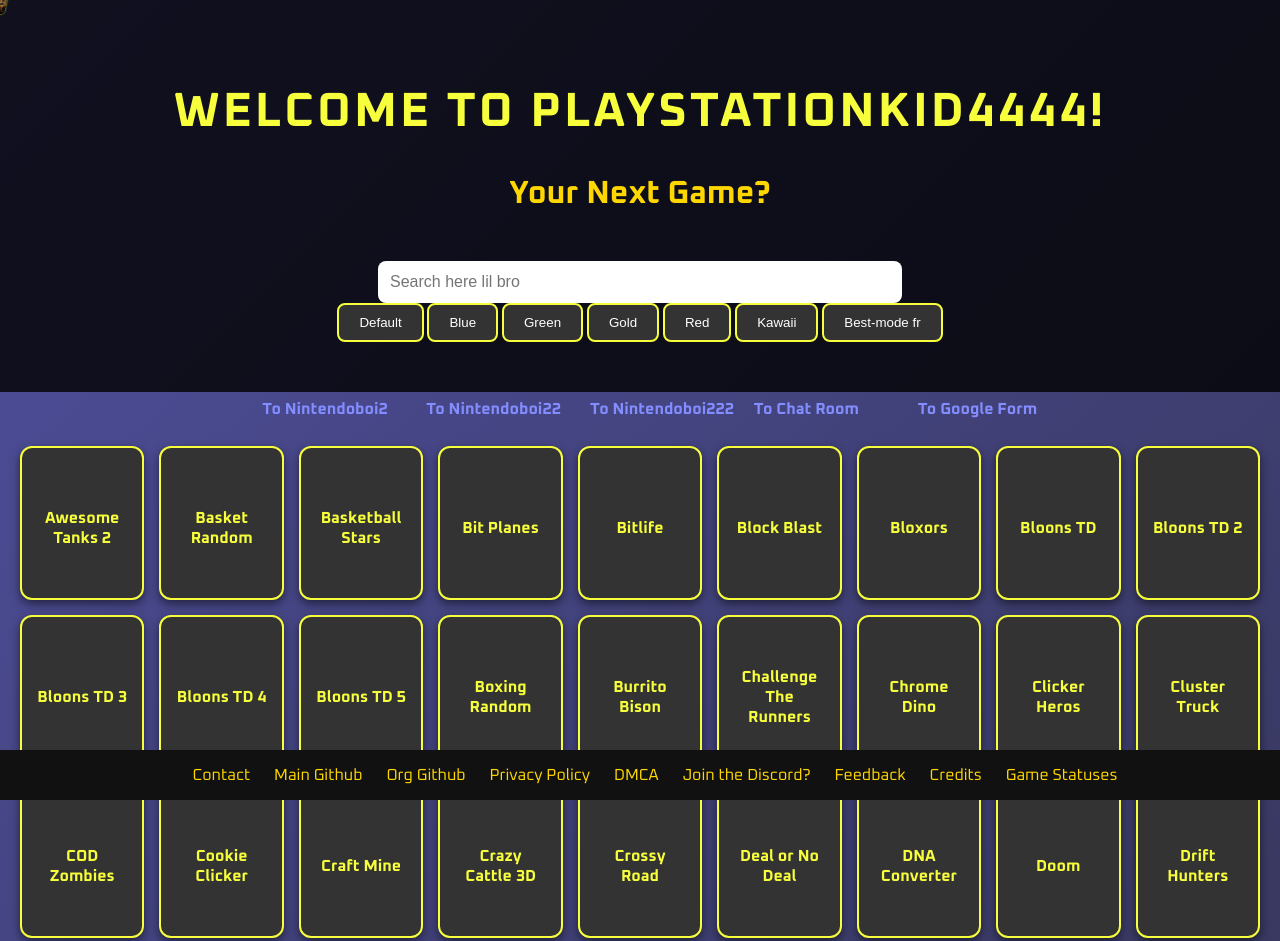
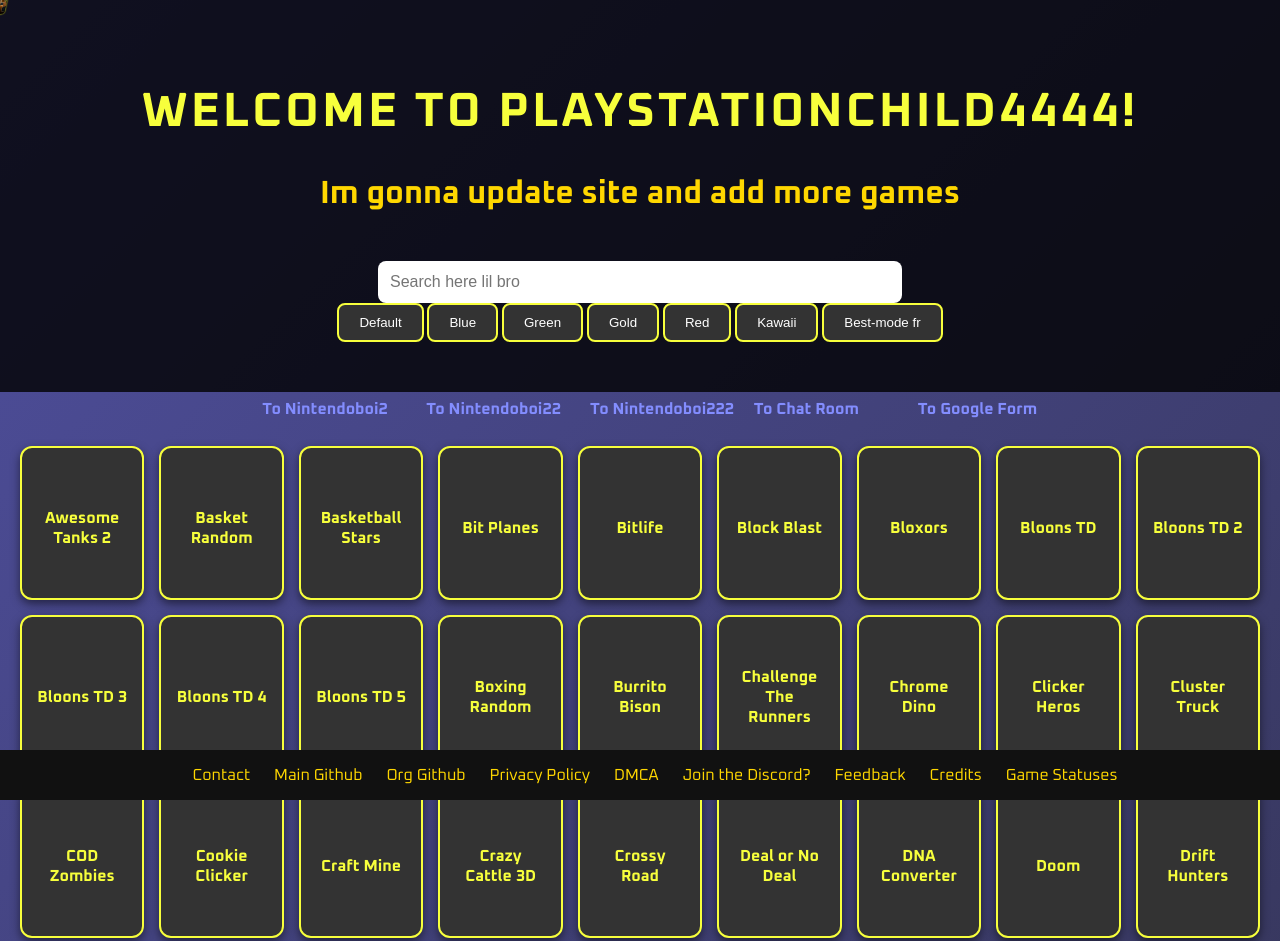
Before and after one commit to playstationchild4444/playstationchild4444.github.io, a plain HTML site: page index.html in a window 1280 px wide. Shown: the top 941 px of the page. Drawn offline with Linux system fonts and the light colour scheme.

Commit message:
Change title and header from 'playstationkid4444' to 'playstationchild4444'
Updated the title and header text to reflect a new branding.

```diff
--- a/index.html
+++ b/index.html
@@ -4,7 +4,7 @@
   <link rel="stylesheet" href="css/style.css">
   <meta charset="UTF-8">
   <meta name="viewport" content="width=device-width, initial-scale=1.0">
-  <title>Playstationkid4444!</title>
+  <title>Playstationchild4444!</title>
   <link rel="icon" type="image/x-icon" href="/images/favicon.png">
   <link rel="preconnect" href="https://fonts.googleapis.com">
   <link rel="preconnect" href="https://fonts.gstatic.com" crossorigin>
@@ -31,8 +31,8 @@
 <body>
 
 <header>
-    <h1>Welcome to playstationkid4444!</h1>
-    <h2>Your Next Game?</h2>
+    <h1>Welcome to playstationchild4444!</h1>
+    <h2>Im gonna update site and add more games</h2>
     <input type="text" class="search-bar" placeholder="Search here lil bro" onkeyup="searchGames()">
   <div class="theme-switcher">
       <button class="bloeth default" onclick="setTheme('style.css')">Default</button>
```
